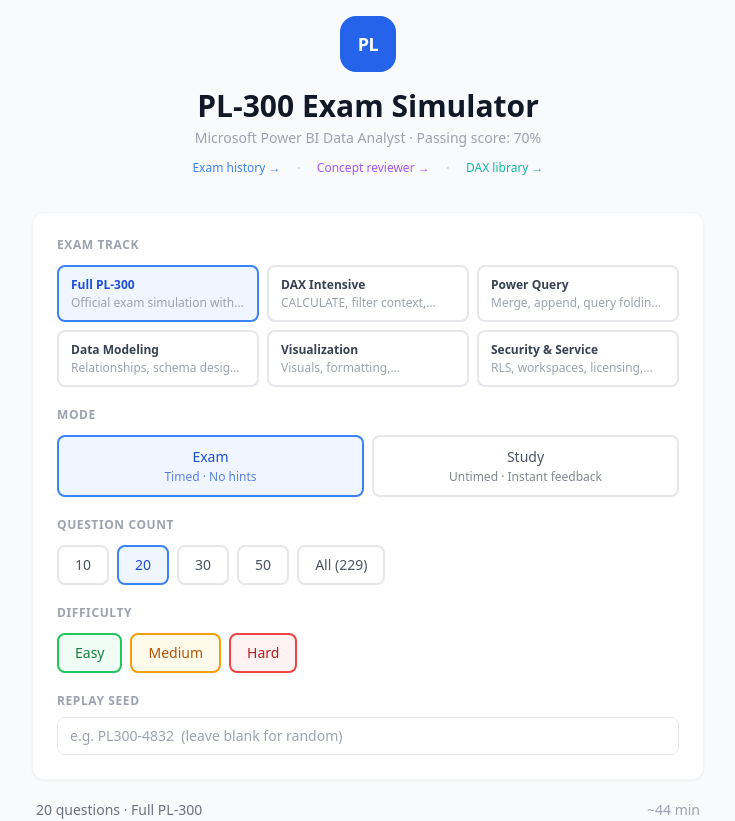
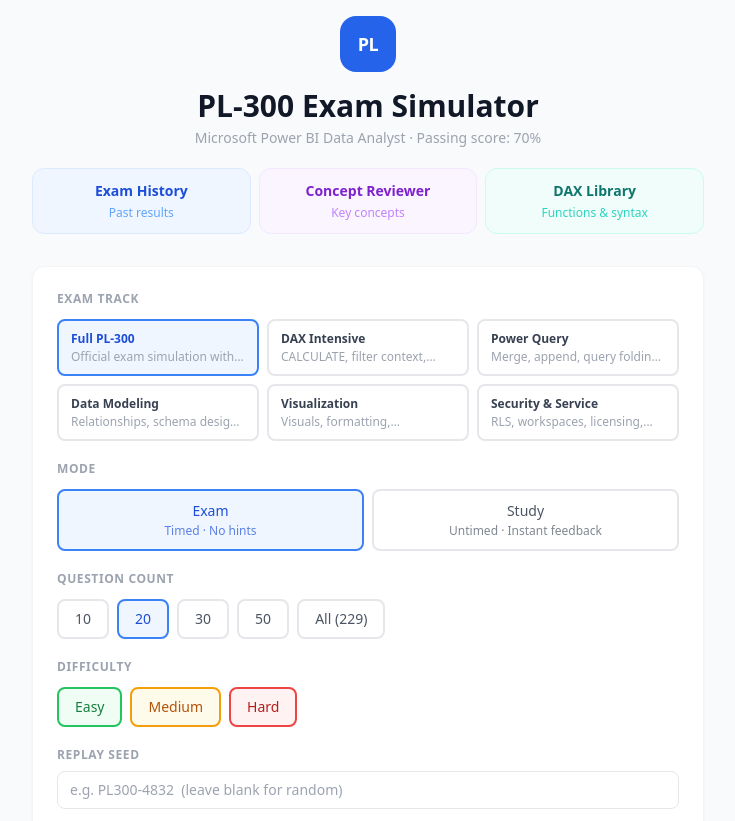
Before and after one commit to edzarquiza/PL300, a React (Vite) app: page / in a window 1280 px wide. Shown: the top 821 px of the page, without its empty margins (272-1007 px from the left). Built offline with nearby package versions, Linux system fonts and the light colour scheme.

Commit message:
adjust exam history

```diff
--- a/src/pages/HomePage.jsx
+++ b/src/pages/HomePage.jsx
@@ -92,26 +92,27 @@
           </div>
           <h1 className="text-3xl font-bold text-gray-900 mb-1">PL-300 Exam Simulator</h1>
           <p className="text-gray-400 text-sm">Microsoft Power BI Data Analyst · Passing score: 70%</p>
-          <div className="flex items-center justify-center gap-4 mt-2">
+          <div className="grid grid-cols-3 gap-2 mt-5">
             <button
               onClick={() => navigate('/history')}
-              className="text-xs text-blue-500 hover:text-blue-700 transition-colors"
+              className="flex flex-col items-center gap-1 px-3 py-3 rounded-xl bg-blue-50 border border-blue-100 hover:bg-blue-100 hover:border-blue-200 transition-colors"
             >
-              Exam history →
+              <span className="text-sm font-semibold text-blue-700">Exam History</span>
+              <span className="text-xs text-blue-400">Past results</span>
             </button>
-            <span className="text-gray-300 select-none">·</span>
             <button
               onClick={() => navigate('/reviewer')}
-              className="text-xs text-purple-500 hover:text-purple-700 transition-colors"
+              className="flex flex-col items-center gap-1 px-3 py-3 rounded-xl bg-purple-50 border border-purple-100 hover:bg-purple-100 hover:border-purple-200 transition-colors"
             >
-              Concept reviewer →
+              <span className="text-sm font-semibold text-purple-700">Concept Reviewer</span>
+              <span className="text-xs text-purple-400">Key concepts</span>
             </button>
-            <span className="text-gray-300 select-none">·</span>
             <button
               onClick={() => navigate('/dax')}
-              className="text-xs text-teal-500 hover:text-teal-700 transition-colors"
+              className="flex flex-col items-center gap-1 px-3 py-3 rounded-xl bg-teal-50 border border-teal-100 hover:bg-teal-100 hover:border-teal-200 transition-colors"
             >
-              DAX library →
+              <span className="text-sm font-semibold text-teal-700">DAX Library</span>
+              <span className="text-xs text-teal-400">Functions & syntax</span>
             </button>
           </div>
         </div>
```
